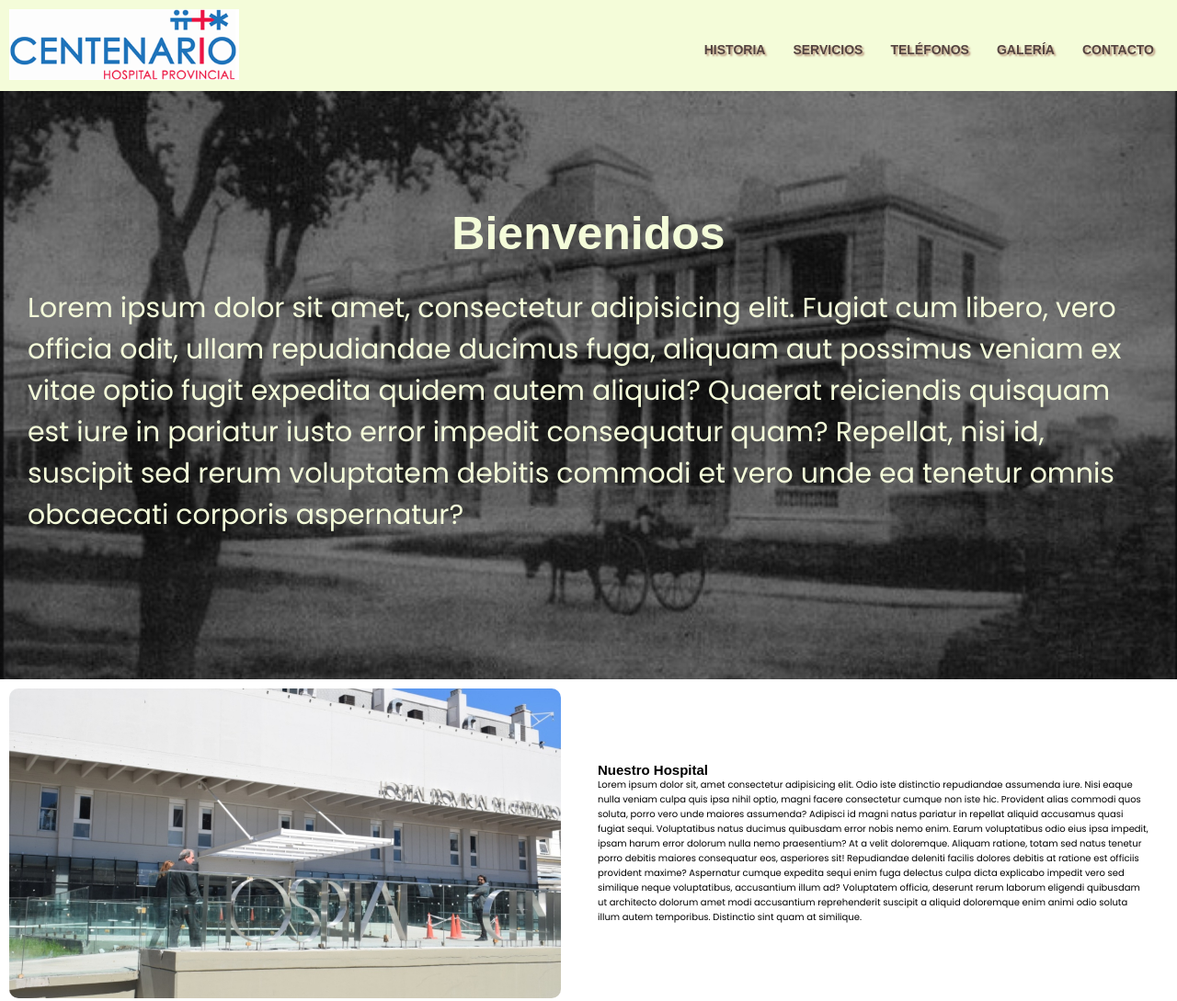
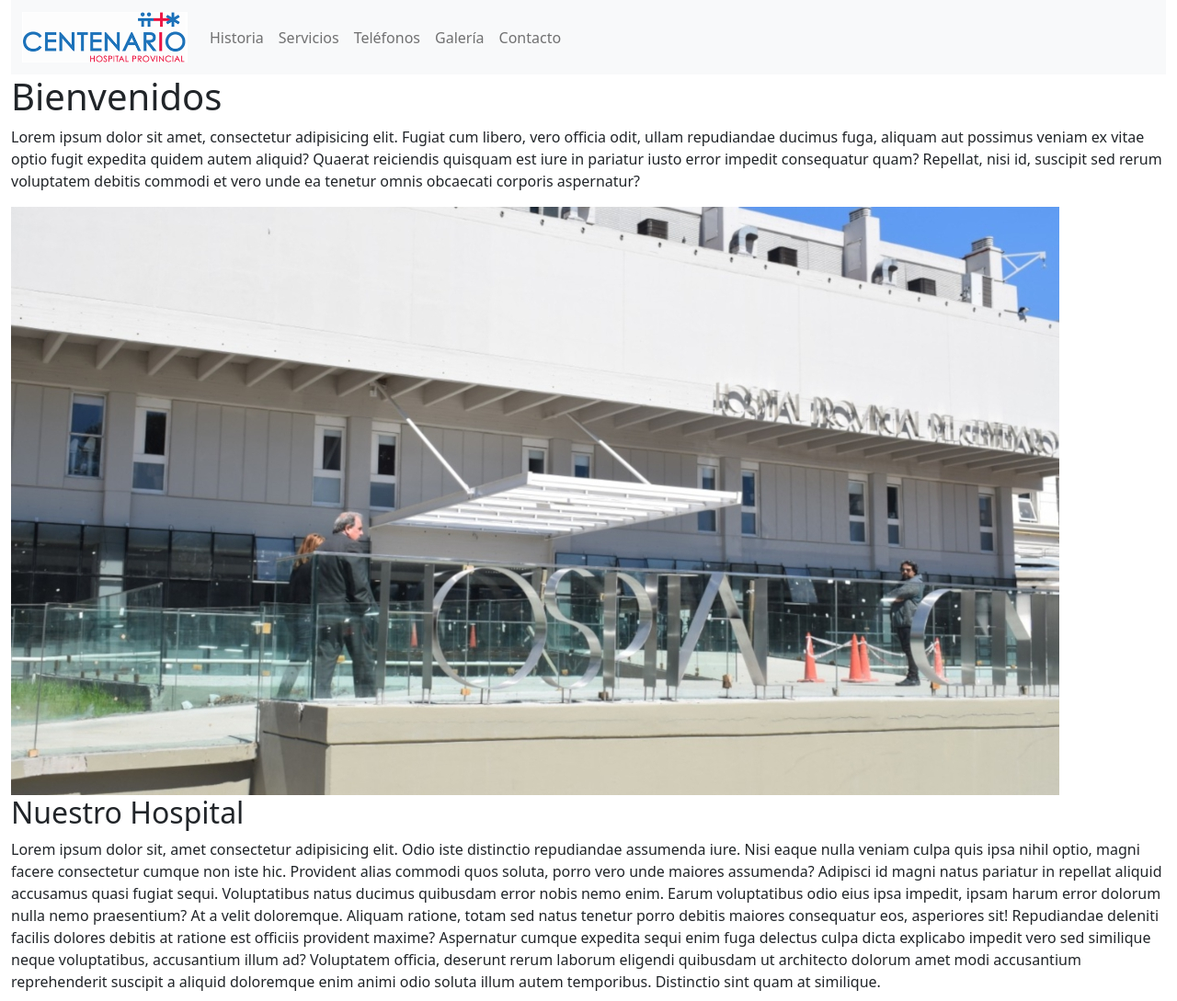
Before and after one commit to jsalafica/Hospital---Javier-Salafica, a plain HTML site: page index.html in a window 1280 px wide. Shown: the top 1089 px of the page at 92% size. Drawn offline with nearby package versions, Linux system fonts and the light colour scheme; a web font is replaced by a local one.

Commit message:
Aplico Bootstrap

```diff
--- a/css/style.css
+++ b/css/style.css
@@ -1,9 +1,9 @@
 /* Reset CSS */
-* {
+/* * {
     margin: 0;
     padding: 0;
     box-sizing: border-box;
-}
+} */
 
 /* FUENTES */
 @font-face {
@@ -85,7 +85,7 @@
 
 
 /* HEADER/NAV */
-.logoIndex{
+/* .logoIndex{
     margin: 1rem;
 }
 .header {
@@ -132,7 +132,7 @@
     color: #BB9981;
     transition: 1s;
     text-shadow: none;
-}
+} */
 
 /* FOOTER */
 .footer {
@@ -142,7 +142,7 @@
 }
 
 /* GRID */
-.grid {
+/* .grid {
     display: grid;
     grid-template-areas:
                 "header"
@@ -156,11 +156,10 @@
 }
 .main {
     grid-area: main;
-    /* height: 100vh; */
 }
 .footer {
     grid-area: footer;
-}
+} */
 
 /* Mobile */
 @media screen and (max-width: 768px) {
--- a/index.html
+++ b/index.html
@@ -7,32 +7,47 @@
     <meta name="viewport" content="width=device-width, initial-scale=1.0">
     <link rel="shortcut icon" href="favicon.ico" type="image/x-icon">
     <link rel="stylesheet" href="https://cdnjs.cloudflare.com/ajax/libs/animate.css/4.1.1/animate.min.css">
-    <link rel="stylesheet" href="css/style.css">
+
+    <!-- Bootstrap -->
+    <link href="https://cdn.jsdelivr.net/npm/bootstrap@5.1.3/dist/css/bootstrap.min.css" rel="stylesheet" integrity="sha384-1BmE4kWBq78iYhFldvKuhfTAU6auU8tT94WrHftjDbrCEXSU1oBoqyl2QvZ6jIW3" crossorigin="anonymous">
+
+    <!-- CSS Propio -->
+    <!-- <link rel="stylesheet" href="css/style.css"> -->
     <title>Hospital Centenario</title>
 </head>
 
 <body>
-    <div class="grid">
-        <header class="header">
-            <a class="logoIndex" href="index.html"><img src="images/centenario-logo.png" alt="Logo"></a>
-            <nav>
-                <ul>
-                    <li>
-                        <a href="historia.html">Historia</a>
+    <div class="container-fluid">
+        <header>
+            <nav class="navbar navbar-expand-lg navbar-light bg-light">
+                <div class="container-fluid">
+                    <a class="navbar-brand" href="index.html"><img src="images/centenario-logo.png" alt="Logo" width="180"></a>
+                    <button class="navbar-toggler" type="button" data-bs-toggle="collapse" data-bs-target="#navbarSupportedContent" aria-controls="navbarSupportedContent" aria-expanded="false" aria-label="Toggle navigation">
+                    <span class="navbar-toggler-icon"></span>
+                    </button>
+                    <div class="collapse navbar-collapse" id="navbarSupportedContent">
+                    <ul class="navbar-nav me-auto mb-2 mb-lg-0">
+                        <!-- <li class="nav-item">
+                            <a class="nav-link" href="index.html">Home</a>
+                            </li> -->
+                        <li class="nav-item">
+                        <a class="nav-link" href="historia.html">Historia</a>
                         </li>
-                    <li>
-                        <a href="servicios.html">Servicios</a>
+                        <li class="nav-item">
+                        <a class="nav-link" href="servicios.html">Servicios</a>
                         </li>
-                    <li>
-                        <a href="telefonos.html">Teléfonos</a>
+                        <li class="nav-item">
+                        <a class="nav-link" href="telefonos.html">Teléfonos</a>
                         </li>
-                    <li>
-                        <a href="galeria.html">Galería</a>
+                        <li class="nav-item">
+                        <a class="nav-link" href="galeria.html">Galería</a>
                         </li>
-                    <li>
-                        <a href="contacto.html">Contacto</a>
+                        <li class="nav-item">
+                        <a class="nav-link" href="contacto.html">Contacto</a>
                         </li>
                     </ul>
+                    </div>
+                </div>
                 </nav>
         </header>
         <main class="main">
@@ -65,5 +80,6 @@
         </main>
         <footer class="footer">© 2022 - Todos los derechos reservados</footer>
     </div>
+    <script src="https://cdn.jsdelivr.net/npm/bootstrap@5.1.3/dist/js/bootstrap.bundle.min.js" integrity="sha384-ka7Sk0Gln4gmtz2MlQnikT1wXgYsOg+OMhuP+IlRH9sENBO0LRn5q+8nbTov4+1p" crossorigin="anonymous"></script>
 </body>
 </html>
```
Lines whose indentation alone changed are shown as unchanged.
